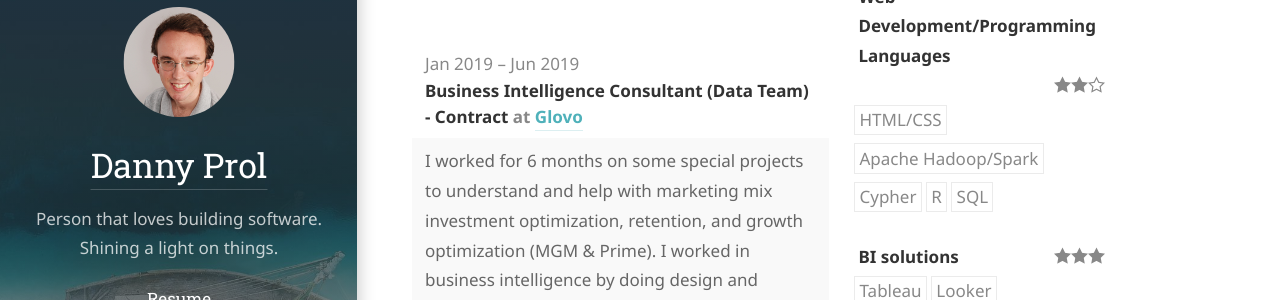
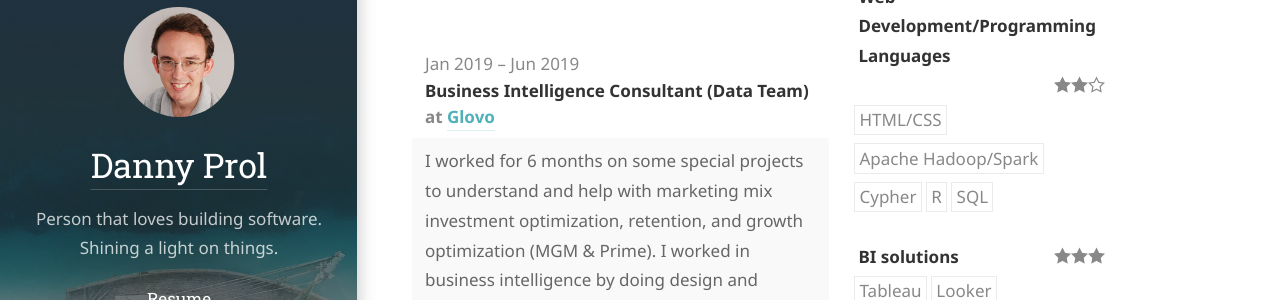
Before and after one commit to dprol/dprol.github.io, a Jekyll site: the page built from resume.md, in a window 1280 px wide and 900 px high, scrolled down 705 px. Shown: the part 181-481 px from the top of the window. Built offline with Jekyll 4.4.1, drawn with Linux system fonts in a browser that asks for light colours; some web fonts are replaced.

Commit message:
Update resume.yml

```diff
--- a/_data/resume.yml
+++ b/_data/resume.yml
@@ -35,7 +35,7 @@ work:
     summary: >
       Tech Lead for IESE's Automation Team. Key role in building IESE's Marketing Automation Platform. Helping make IESE Marketing & Sales more efficient with their time and money.
   - company: "Glovo"
-    position: "Business Intelligence Consultant (Data Team) - Contract"
+    position: "Business Intelligence Consultant (Data Team)"
     website: "https://glovoapp.com/"
     startDate: "2019-01-01"
     endDate: "2019-06-01"
```
